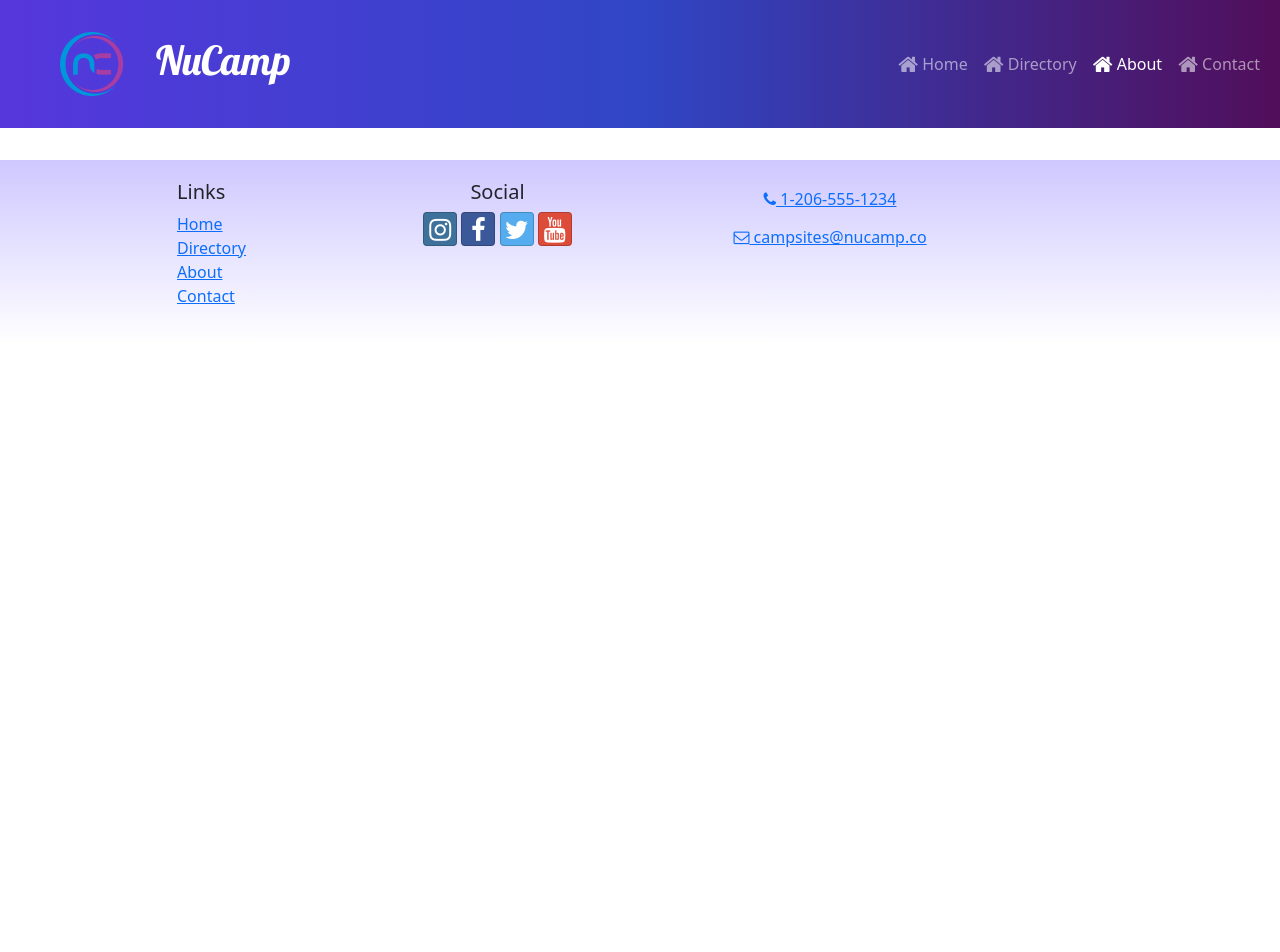
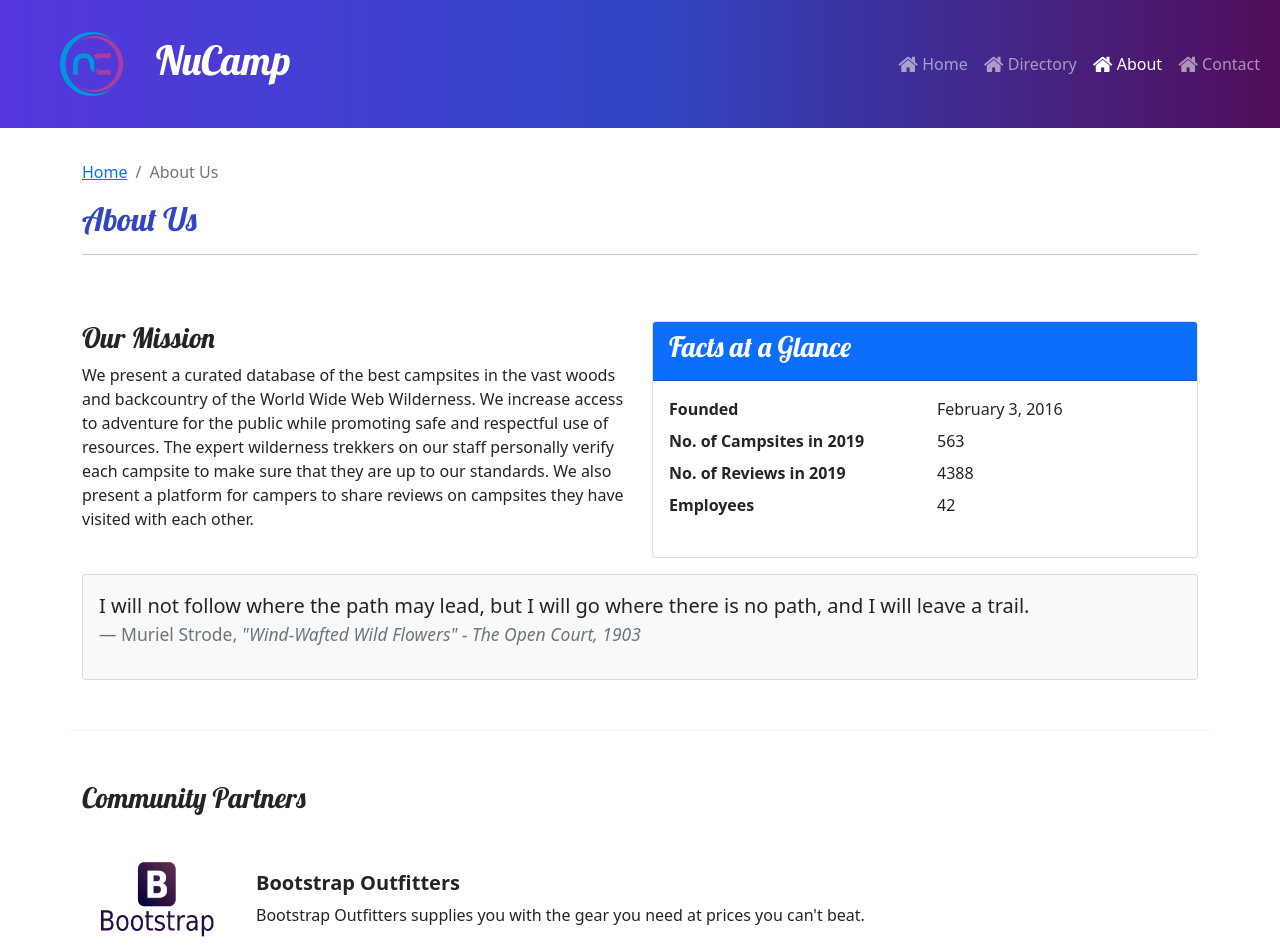
Before and after one commit to david-colon/nucampsite, a React (Create React App) app: page /about in a window 1280 px wide. Shown: the top 952 px of the page. Before the commit the page ends 800 px from the top, so only its background shows below. Built offline with nearby package versions, Linux system fonts and the light colour scheme.

Commit message:
AnimatedDisplayCard

```diff
--- a/src/App.js
+++ b/src/App.js
@@ -6,6 +6,7 @@
 import HomePage from './pages/HomePage';
 import { Route, Routes } from 'react-router-dom';
 import './App.css';
+import AboutPage from './pages/AboutPage';
 
 function App() {
   return (
@@ -15,6 +16,7 @@
         <Route path='/' element={<HomePage />} />
         <Route path='contact' element={<ContactPage />} />
         <Route path='directory' element={<CampsitesDirectoryPage />} />
+        <Route path='about' element={<AboutPage />} />
         <Route path='directory/:campsiteId' element={<CampsiteDetailPage />} />
       </Routes>
       <Footer />
--- a/src/app/shared/CAMPSITES.js
+++ b/src/app/shared/CAMPSITES.js
@@ -36,7 +36,7 @@
         name: 'Redux Woods Campground',
         image: reduxWoodsImg,
         elevation: 42,
-        featured: true,
+        featured: false,
         description:
             "You'll never want to leave this hidden gem, deep within the lush Redux Woods."
     }
--- /dev/null
+++ b/src/features/display/AnimatedDisplayCard.js
@@ -0,0 +1,38 @@
+import { Card, CardImg, CardText, CardBody, CardTitle } from 'reactstrap'
+import { useState, useEffect } from 'react';
+import { useSpring, animated } from 'react-spring';
+
+const AnimatedDisplayCard = ({ item }) => {
+
+    // destructuring image, name, and description props from item
+    const { image, name, description } = item;
+
+    // typical method of utilizing useState hook
+    const [ toggle, setToggle ] = useState(false);
+
+    // defining our animation for the card via ternary operator and object literal
+    const animatedStyle = useSpring({
+        opacity: toggle ? 1 : 0,
+        transform: toggle ? 'scale(1,1)' : 'scale(1,0)',
+        config: { duration: 500 }
+    });
+
+    // // causing the Animated Display Card to run "setToggle(true)" every time it is rendered by the DOM
+    useEffect(() => {
+        setToggle(true);
+    }, []);
+
+    return (
+        <animated.div style={animatedStyle}>
+            <Card>
+                <CardImg src={image} alt={name} />
+                <CardBody>
+                    <CardTitle>{name}</CardTitle>
+                    <CardText>{description}</CardText>
+                </CardBody>
+            </Card>
+        </animated.div>
+    );
+};
+
+export default AnimatedDisplayCard;
--- a/src/features/display/DisplayList.js
+++ b/src/features/display/DisplayList.js
@@ -1,21 +1,27 @@
 import { Col, Row } from 'reactstrap'
-import DisplayCard from './DisplayCard'
+// import DisplayCard from './DisplayCard'
 import { selectFeaturedCampsite } from '../campsites/campsitesSlice'
 import { selectFeaturedPromotion } from '../promotions/promotionsSlice'
+import { selectFeaturedPartner } from '../partners/partnersSlice'
+import AnimatedDisplayCard from './AnimatedDisplayCard'
 
 const DisplayList = () => {
 
-    const items = [selectFeaturedCampsite(), selectFeaturedPromotion()];
+    const items = [selectFeaturedCampsite(), selectFeaturedPromotion(), selectFeaturedPartner()];
 
     return (
         <Row>
-            {items.map((item, idx) => {
-                return (
-                    <Col md className='m-1' key={idx}>
-                        <DisplayCard item={item}>DisplayList</DisplayCard>
-                    </Col>
-                );
-            })}
+            {items.map(
+                (item, idx) => {
+                    return (
+                        // checks to see if 'item' is falsy/undefined; if so, does not render the following code
+                        item && (
+                            <Col md className='m-1' key={idx}>
+                                <AnimatedDisplayCard item={item}>DisplayList</AnimatedDisplayCard>
+                            </Col>
+                        )
+                    );
+                })}
         </Row>
     );
 };
--- /dev/null
+++ b/src/features/partners/Partner.js
@@ -0,0 +1,19 @@
+// import { PARTNERS } from "../../app/shared/PARTNERS"
+
+const Partner = ({ partner }) => {
+    if (partner) {
+        const { image, name, description } = partner;
+        return (
+            <>
+                <img src={image} alt={name} style={{ width: '150px' }} />
+                <div className='m-4'>
+                    <h5 className='fw-bold'>{name}</h5>
+                    {description}
+                </div>
+            </>
+        );
+    };
+    return null;
+}
+
+export default Partner;
--- /dev/null
+++ b/src/features/partners/PartnersList.js
@@ -0,0 +1,21 @@
+import { Col } from "reactstrap";
+import Partner from "./Partner";
+import { selectAllPartners } from "./partnersSlice";
+
+
+const PartnersList = () => {
+    const partners = selectAllPartners();
+    return (
+        <Col className='mt-4'>
+            {partners.map((partner) => {
+                return (
+                    <div className='d-flex mb-5' key={partner.id}>
+                        <Partner partner={partner} />
+                    </div>
+                );
+            })}
+        </Col>
+    );
+};
+
+export default PartnersList;
--- /dev/null
+++ b/src/features/partners/partnersSlice.js
@@ -0,0 +1,17 @@
+import { PARTNERS } from '../../app/shared/PARTNERS'
+
+export const selectAllPartners = () => {
+    return PARTNERS;
+};
+
+export const selectPartnerById = (id) => {
+    return PARTNERS.find((partner) => partner.id === parseInt(id));
+}
+
+export const selectFeaturedPartner = () => {
+    return PARTNERS.find((partner) => partner.featured);
+}
+
+// export const selectRandomCampsite = () => {
+//     return CAMPSITES[Math.floor(CAMPSITES.length * Math.random())];
+// };
--- /dev/null
+++ b/src/pages/AboutPage.js
@@ -0,0 +1,74 @@
+import { Col, Row, Container, Card, CardBody, CardHeader } from 'reactstrap'
+import SubHeader from '../components/SubHeader'
+import PartnersList from '../features/partners/PartnersList'
+
+
+const AboutPage = () => {
+    return (
+        <Container>
+            <SubHeader current='About Us' />
+            <Row className='row-content'>
+                <Col sm='6'>
+                    <h3>Our Mission</h3>
+                    <p>We present a curated database of the best campsites in the
+                        vast woods and backcountry of the World Wide Web Wilderness.
+                        We increase access to adventure for the public while
+                        promoting safe and respectful use of resources. The expert
+                        wilderness trekkers on our staff personally verify each
+                        campsite to make sure that they are up to our standards. We
+                        also present a platform for campers to share reviews on
+                        campsites they have visited with each other.
+                    </p>
+                </Col>
+                <Col sm='6'>
+                    <Card>
+                        <CardHeader className='bg-primary text-white'>
+                            <h3>Facts at a Glance</h3>
+                        </CardHeader>
+                        <CardBody>
+                            <dl className='row'>
+                                <dt className='col-6'>Founded</dt>
+                                <dd className='col-6'>February 3, 2016</dd>
+                                <dt className='col-6'>No. of Campsites in 2019</dt>
+                                <dd className='col-6'>563</dd>
+                                <dt className='col-6'>No. of Reviews in 2019</dt>
+                                <dd className='col-6'>4388</dd>
+                                <dt className='col-6'>Employees</dt>
+                                <dd className='col-6'>42</dd>
+                            </dl>
+                        </CardBody>
+                    </Card>
+                </Col>
+                <Col>
+                    <Card className='bg-light mt-3'>
+                        <CardBody>
+                            <blockquote className='blockquote'>
+                                <p>
+                                    I will not follow where the path may lead, but I
+                                    will go where there is no path, and I will leave
+                                    a trail.
+                                </p>
+                                <footer className='blockquote-footer'>
+                                    Muriel Strode,{' '}
+                                    <cite title='Source Title'>
+                                        "Wind-Wafted Wild Flowers" - The Open Court,
+                                        1903
+                                    </cite>
+                                </footer>
+                            </blockquote>
+                        </CardBody>
+                    </Card>
+                </Col>
+            </Row>
+
+            <Row className='row-content'>
+                <Col xs='12'>
+                    <h3>Community Partners</h3>
+                </Col>
+                <PartnersList />
+            </Row>
+        </Container>
+    )
+}
+
+export default AboutPage;
```
